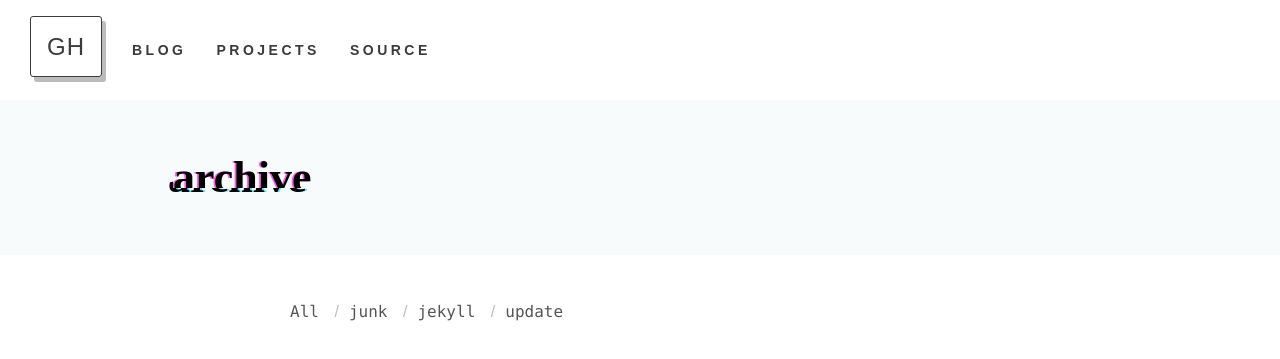
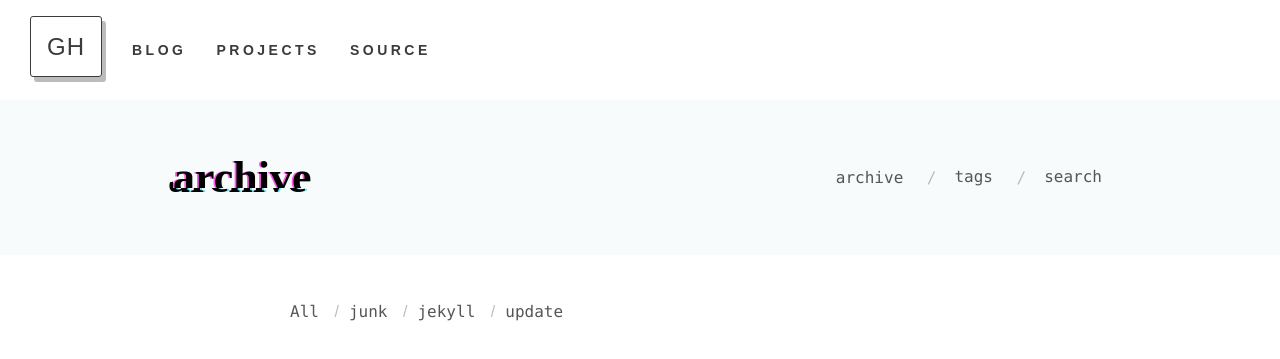
Before and after one commit to miltonparedes/glitch-jekyll, a Jekyll site: the page built from archive.html, in a window 1280 px wide. Shown: the top 359 px of the page. Built offline with Jekyll 4.4.1, drawn with Linux system fonts in a browser that asks for light colours; some web fonts are replaced.

Commit message:
date titles

```diff
--- a/_includes/head.html
+++ b/_includes/head.html
@@ -5,7 +5,16 @@
     {% if page.title == "Home" %}
       {{ site.title }} &middot; {{ site.tagline }}
     {% else %}
-      {{ page.title }} &middot; {{ site.title }}
+      {% case page.type %}
+        {% when 'year' %}
+          {{ page.date | date: "%Y" }} &middot; {{ site.title }}
+        {% when 'month' %}
+          {{ page.date | date: "%m/%Y" }} &middot; {{ site.title }}
+        {% when 'day' %}
+          {{ page.date | date: "%d/%m/%Y" }} &middot; {{ site.title }}
+        {% else %}
+          {{ page.title }} &middot; {{ site.title }}
+      {% endcase %}
     {% endif %}
   </title>
   <link rel="stylesheet" href="{{ site.baseurl }}/assets/css/main.css">
--- a/_includes/header.html
+++ b/_includes/header.html
@@ -18,10 +18,19 @@
       {% if page.layout == "post"%}
       <h1><span class="m">{{page.title}}</span></h1>
       {% else %}
-      <h1 class="title"><div class="glitch-text" data-text="{{ page.title }}">{{ page.title }}</div></h1>
+      {% case page.type %}
+        {% when 'year' %}
+           <h1 class="title"><div class="glitch-text" data-text="{{ page.date | date: "%Y" }}">{{ page.date | date: "%Y" }}</div></h1>
+        {% when 'month' %}
+           <h1 class="title"><div class="glitch-text" data-text="{{ page.date | date: "%m/%Y" }}">{{ page.date | date: "%m/%Y" }}</div></h1>
+        {% when 'day' %}
+          <h1 class="title"><div class="glitch-text" data-text="{{ page.date | date: "%d/%m/%Y" }}">{{ page.date | date: "%d/%m/%Y" }}</div></h1>
+        {% else %}
+           <h1 class="title"><div class="glitch-text" data-text="{{ page.title }}">{{ page.title }}</div></h1>
+      {% endcase %}
       {% endif %}
       <ul>
-        {% if page.submenu or page.layout == "category" or page.layout == "tag" %}
+        {% if page.submenu or page.layout == "archive" or page.layout == "tag" %}
         <li><a href="{{ site.baseurl }}/archive">archive</a></li>
         <li><a href="{{ site.baseurl }}/tags">tags</a></li>
         <li><a href="{{ site.baseurl }}/search">search</a></li>
```
